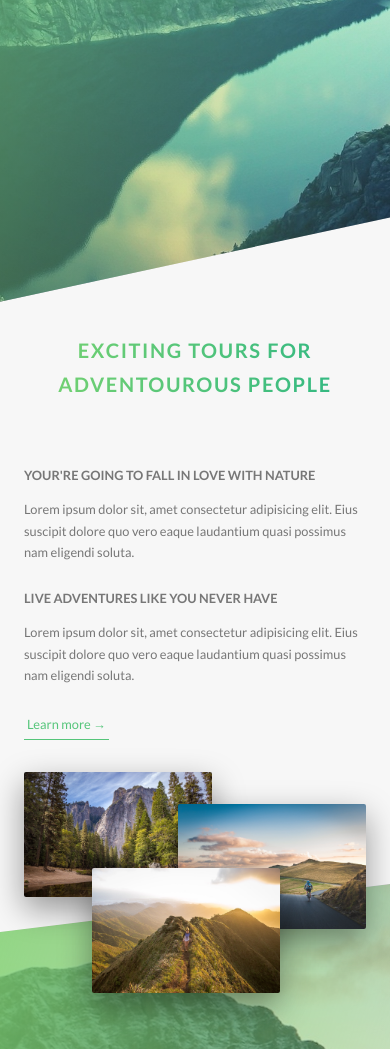
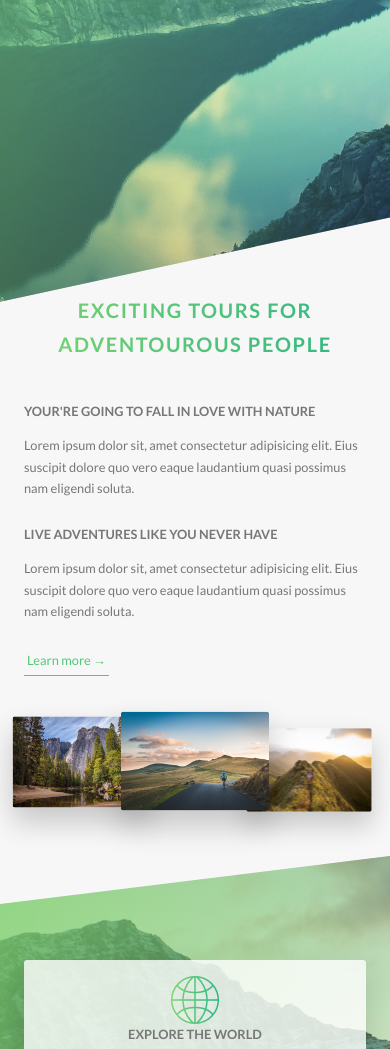
Before and after one commit to UnknownMonk/Responsive-Sass-Website-Using-Floats-and-Grids, a website: page index.html in a window 390 px wide. Shown: the part 500-1549 px from the top of the page. Drawn offline with Linux system fonts and the light colour scheme.

Commit message:
media queries added to composition feature box and footer

```diff
--- a/sass/base/_utilities.scss
+++ b/sass/base/_utilities.scss
@@ -4,9 +4,17 @@
 
 .u-margin-bottom-big {
   margin-bottom: 8rem !important;
+
+  @include respond(tab-port){
+    margin-bottom: 5rem !important;
+  }
 }
 .u-margin-bottom-med {
   margin-bottom: 4rem !important;
+
+  @include respond(tab-port) {
+    margin-bottom: 3rem !important;
+  }
 }
 .u-margin-bottom-small {
   margin-bottom: 1.5rem !important;
--- a/sass/components/_composition.scss
+++ b/sass/components/_composition.scss
@@ -9,18 +9,40 @@
     transition: all .2s;
     outline-offset: 2rem;
 
+    @include respond(tab-port){
+      float: left;
+      position: relative;
+      width: 33.33333333%;
+      box-shadow: 0 1.5rem 3rem rgba($color-black, .2);
+    }
 
     &--p1 {
       left: 0;
       top: -2rem;
+       @include respond(tab-port) {
+         top: 0;
+         transform: scale(1.2);
+
+       }
     }
     &--p2 {
       right: 0;
       top: 2rem;
+       @include respond(tab-port) {
+         top: -1;
+         transform: scale(1.3);
+         z-index: 100;
+       }
     }
     &--p3 {
       left: 20%;
       top: 10rem;
+
+       @include respond(tab-port) {
+         top: 1rem;
+         left: 0;
+         transform: scale(1.1);
+       }
     }
     &:hover {
       outline: 1.5rem solid $color-primary;
--- a/sass/components/_feature-box.scss
+++ b/sass/components/_feature-box.scss
@@ -6,6 +6,10 @@
   border-radius: 3px;
   box-shadow: 0 1.5rem 4rem rgba($color-black, .15);
   transition: transform .3s;
+  @include respond(tab-port){
+    padding: 2rem;
+  }
+
   &__icon {
     font-size: 6rem;
     margin-bottom: .5rem;
@@ -13,6 +17,10 @@
     background-image: linear-gradient(to right, $color-primary-light, $color-primary-dark);
     -webkit-background-clip: text;
     color: transparent;
+
+    @include respond(tab-port) {
+      margin-bottom: 0;
+    }
   }
   &:hover {
     transform: translateY(-1.5rem) scale(1.03);
--- a/sass/layout/_footer.scss
+++ b/sass/layout/_footer.scss
@@ -11,7 +11,12 @@
 
   &__logo-box {
     text-align: center;
-    margin: 8rem;
+    margin-bottom: 8rem;
+
+    @include respond(tab-port) {
+      margin-bottom: 4rem;
+    }
+
   }
 
   &__logo {
--- a/sass/pages/_home.scss
+++ b/sass/pages/_home.scss
@@ -2,6 +2,10 @@
   background-color: $color-grey-light-1;
   padding: 25rem 0;
   margin-top: -20vh;
+
+  @include respond(tab-port){
+    padding: 20rem 0;
+  }
 
 }
 .section-features {
@@ -15,18 +19,29 @@
   & > * {
     transform: skewY(7deg);
   }
+  @include respond(tab-port) {
+    padding: 10rem 0;
+  }
 
 }
 
 .section-tours {
   background-color: $color-grey-light-1;
-  padding: 25rem 0 1rem 0;
+  padding: 25rem 0 15rem 0;
   margin-top: -10rem;
+
+  @include respond(tab-port) {
+    padding: 20rem 0 10rem 0;
+  }
 }
 
 .section-stories {
   position: relative;
   padding: 15rem 0;
+
+   @include respond(tab-port) {
+     padding: 10rem 0;
+   }
 
 
 }
```
Also changed, not shown: css/style.css.
